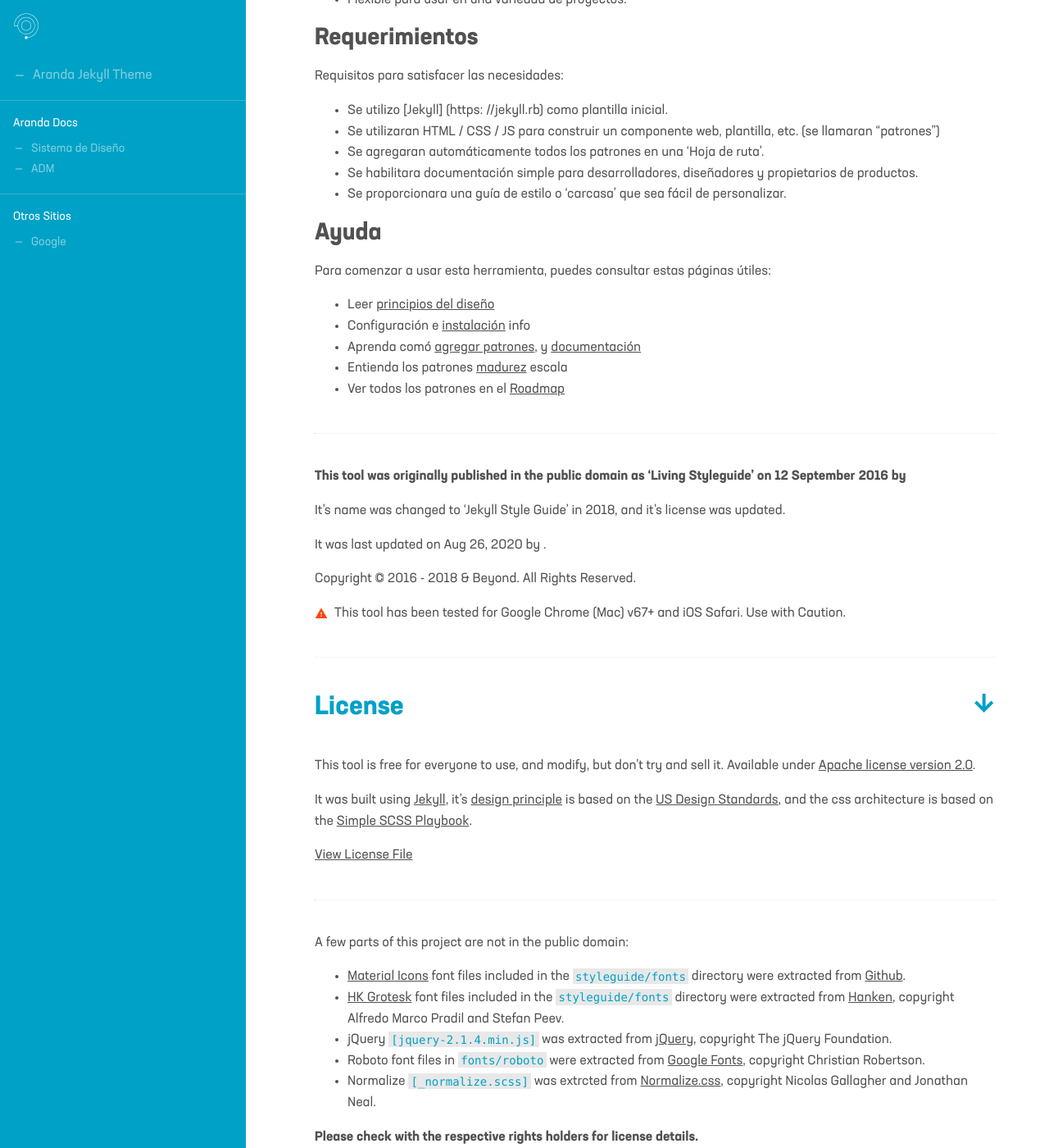
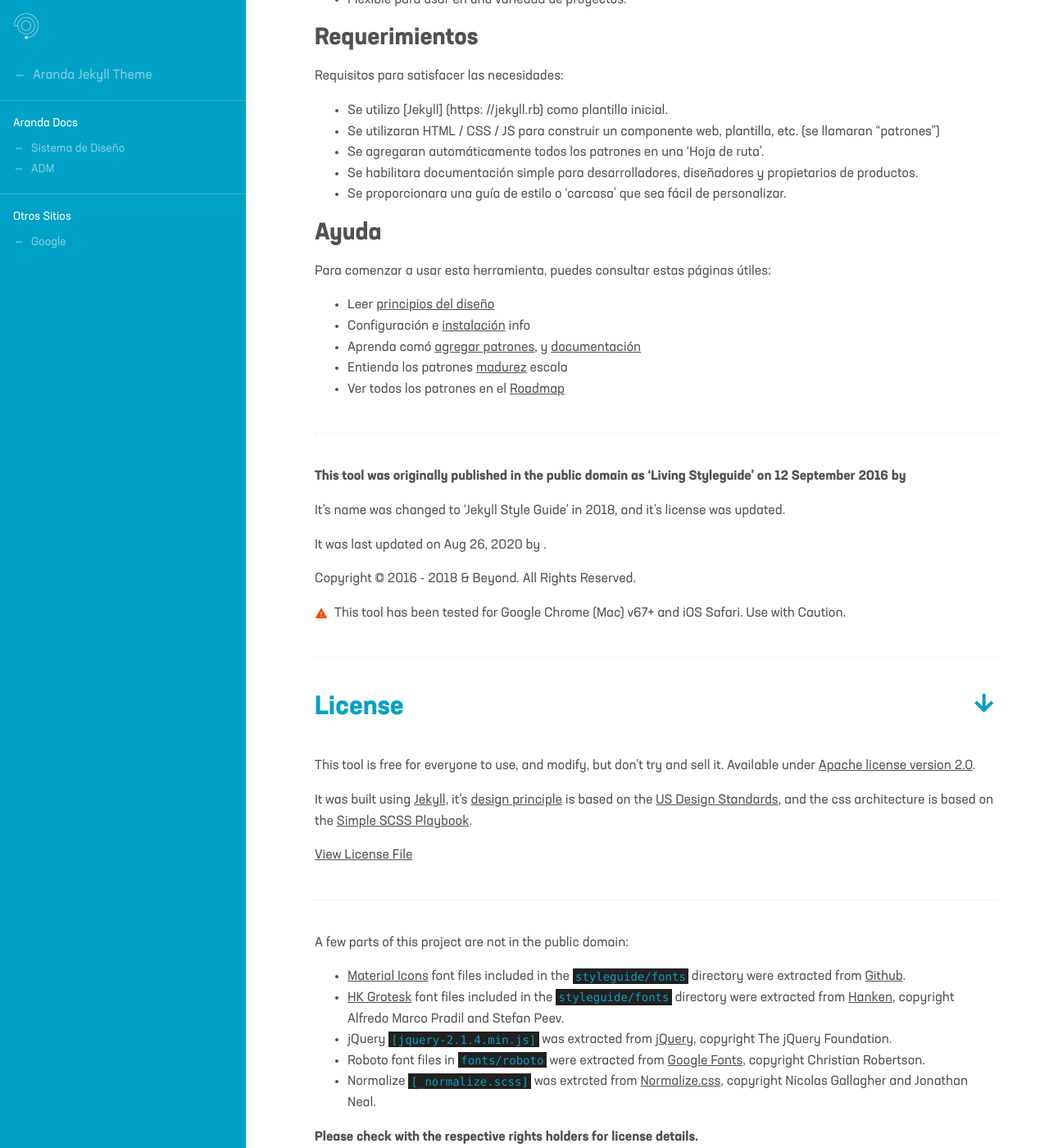
Before and after one commit to aranda-docs/aranda-jekyll-theme, a Jekyll site: the page built from test/index.md, in a window 1280 px wide and 1400 px high, scrolled down 542 px. Shown: the whole window at 82% size. Built offline with Jekyll 4.4.1, drawn with Linux system fonts in a browser that asks for light colours.

Commit message:
Update _code.scss

```diff
--- a/_sass/base/_code.scss
+++ b/_sass/base/_code.scss
@@ -17,7 +17,7 @@
 }
 .highlighter-rouge {
   padding: .1rem .2rem;
-  background: transparentize($code-color, .9);
+  /*background: transparentize($code-color, .9);*/
   color: $highlighter-font-color;
 }
 .highlight {
```
